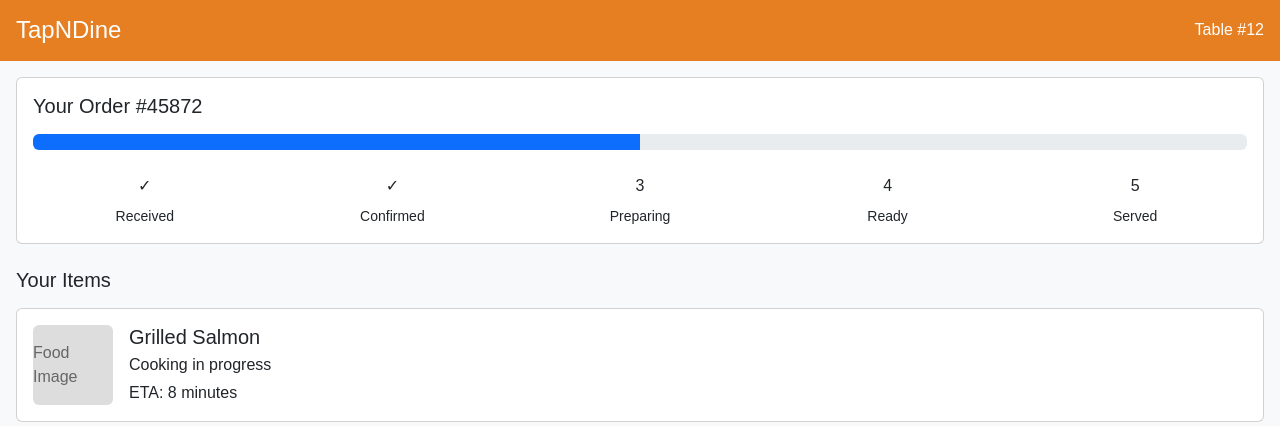
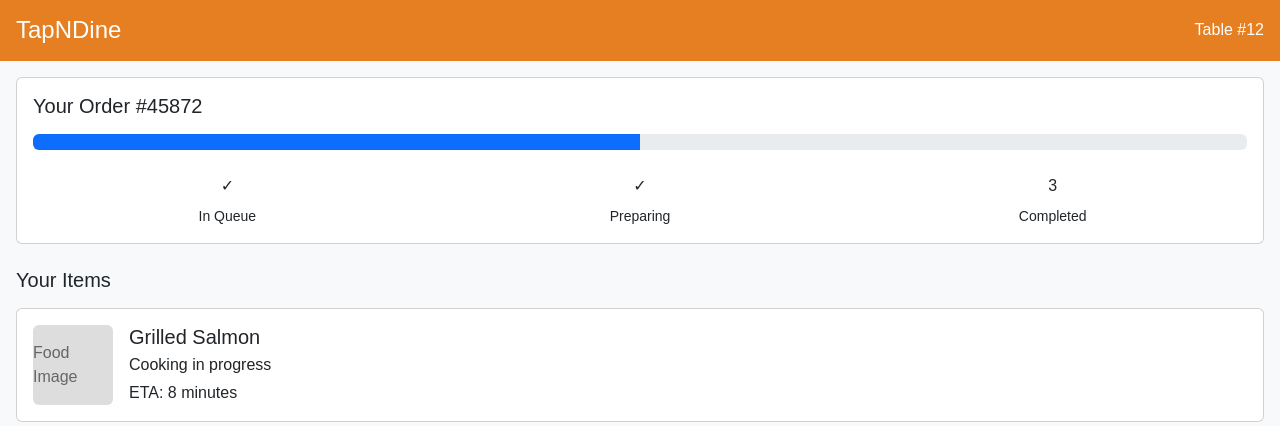
Before and after one commit to softwareHealer2021/tapNDine, a Django app: page /menu/order in a window 1280 px wide. Shown: the top 426 px of the page. Run offline with Django 4.2, Linux system fonts and the light colour scheme.

Commit message:
Modification

```diff
--- a/DigitalMenu/kitchen/models.py
+++ b/DigitalMenu/kitchen/models.py
@@ -7,7 +7,7 @@ class Order(models.Model):
     session = models.IntegerField(default=0)
     amount = models.IntegerField(default=0)
     status = models.CharField(max_length=10,default='in queue')
-    date = models.DateField(auto_created=True)
+    date = models.DateField(auto_now_add=True)
 
 class OrderItem(models.Model):
     item = models.IntegerField(default=0)
--- a/DigitalMenu/templates/menu_order.html
+++ b/DigitalMenu/templates/menu_order.html
@@ -2,6 +2,10 @@
 {% block title %}TapNDine-Menu{% endblock %}
 {% block links %}
     {% load static %}
+    <!-- Bootstrap CSS -->
+    <!-- Font Awesome CDN -->
+<link rel="stylesheet" href="https://cdnjs.cloudflare.com/ajax/libs/font-awesome/6.5.1/css/all.min.css">
+
     <link rel="stylesheet" href="{% static 'menu/plate.css' %}">
 {% endblock %}
 {% block body %}
@@ -22,23 +26,15 @@
                 <div class="row text-center">
                     <div class="col">
                         <div class="step-icon completed">✓</div>
-                        <div class="mt-2 small">Received</div>
+                        <div class="mt-2 small">In Queue</div>
                     </div>
                     <div class="col">
                         <div class="step-icon completed">✓</div>
-                        <div class="mt-2 small">Confirmed</div>
-                    </div>
-                    <div class="col">
-                        <div class="step-icon active">3</div>
                         <div class="mt-2 small">Preparing</div>
                     </div>
                     <div class="col">
-                        <div class="step-icon pending">4</div>
-                        <div class="mt-2 small">Ready</div>
-                    </div>
-                    <div class="col">
-                        <div class="step-icon pending">5</div>
-                        <div class="mt-2 small">Served</div>
+                        <div class="step-icon pending">3</div>
+                        <div class="mt-2 small">Completed</div>
                     </div>
                 </div>
             </div>
--- a/DigitalMenu/templates/menu_plate.html
+++ b/DigitalMenu/templates/menu_plate.html
@@ -119,6 +119,7 @@
     }
     function placeOrder(){
         let plate = JSON.parse(localStorage.getItem('plate'));
+        let table = 7;
         const csrfTokenElement = document.querySelector('input[name="csrfmiddlewaretoken"]');
         const csrftoken = csrfTokenElement.value;
         fetch('/kitchen/order',{
@@ -127,9 +128,10 @@
                 'Content-Type':'application/json',
                 'X-CSRFToken':csrftoken,
             },
-            body:JSON.stringify(plate)
+            body:JSON.stringify({'plate':plate,'table':table})
         })
         .then(response=>response.text())
         .then(data=>{console.log(data)})
+        window.location.replace('/menu/order');
     }
 {% endblock %}
--- a/DigitalMenu/templates/template.html
+++ b/DigitalMenu/templates/template.html
@@ -46,7 +46,7 @@
             </a>
           </div>
           <div class="col-3">
-            <a onclick="/menu/order" class="nav-link text-dark d-flex flex-column align-items-center">
+            <a href="/menu/order" class="nav-link text-dark d-flex flex-column align-items-center">
               <div class="navbar-icon"><i class="bi bi-clock-history"></i></div>
               Order Status
             </a>
```
Also changed, not shown: DigitalMenu/kitchen/views.py (+13 -7 lines), DigitalMenu/db.sqlite3.
